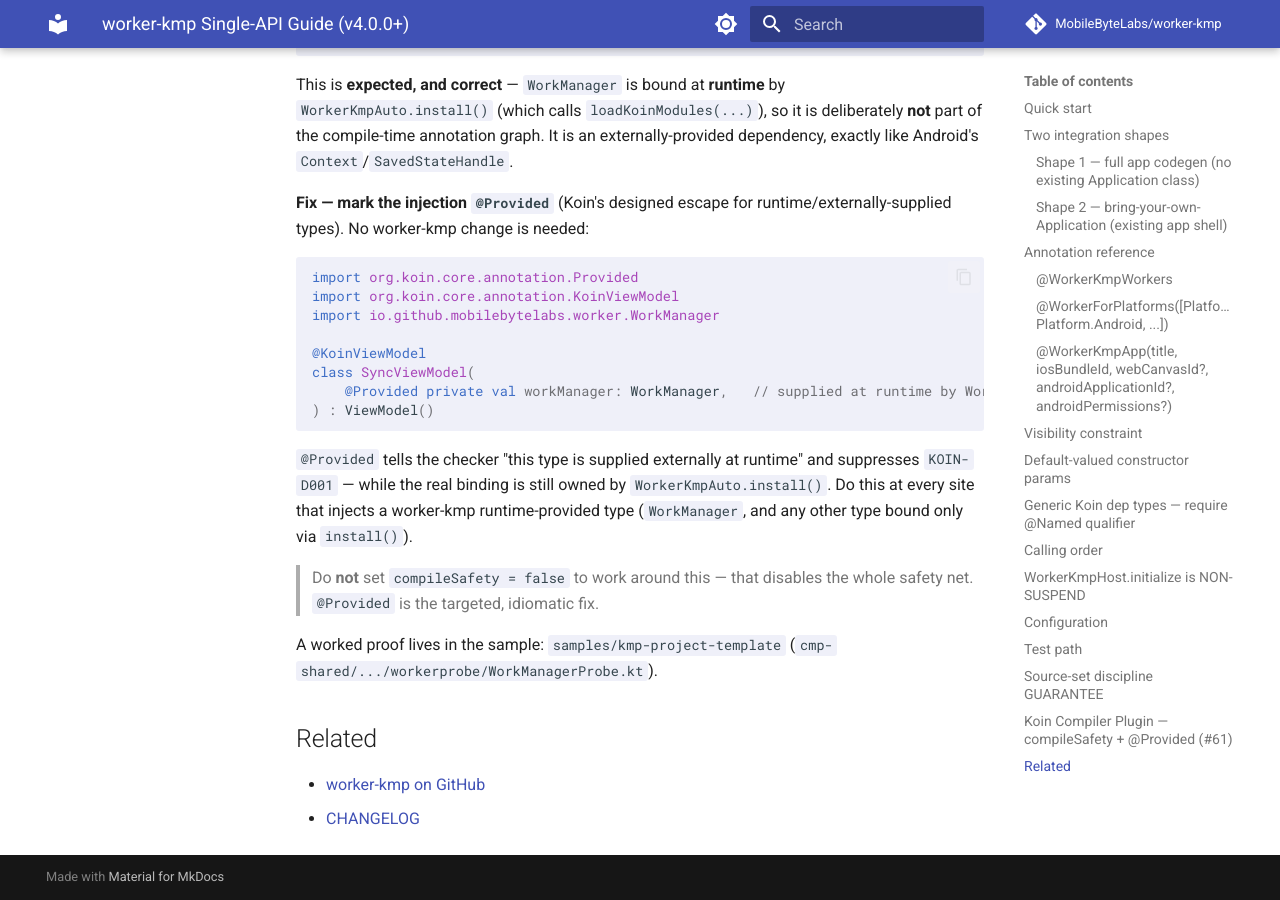
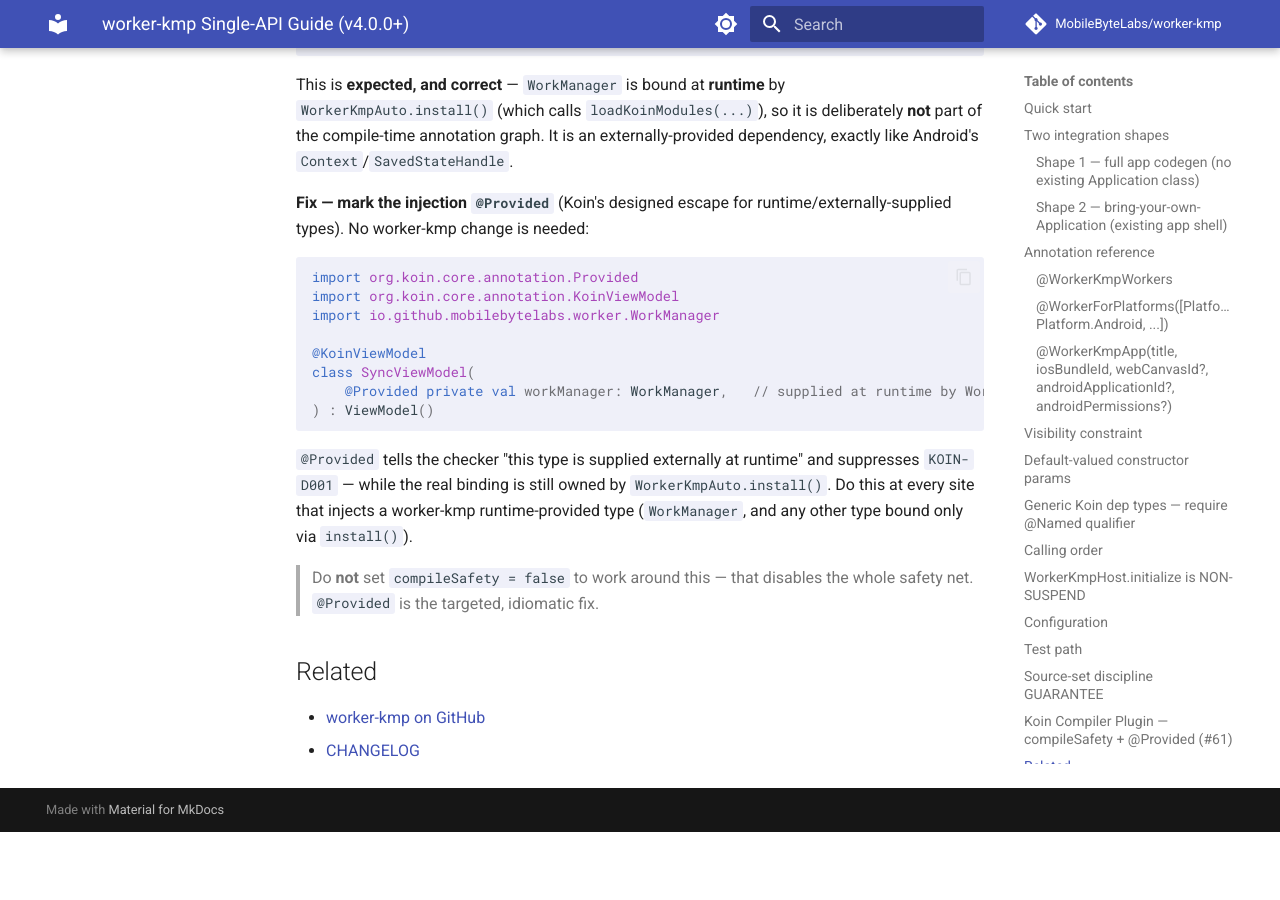
Before and after one commit to MobileByteLabs/worker-kmp, an MkDocs documentation site: the page built from docs/wiki/single-api-guide.md, in a window 1280 px wide and 900 px high, scrolled down 4941 px. Built offline with MkDocs 1.6.1 and Material for MkDocs 9.7.7, drawn with Linux system fonts in a browser that asks for light colours; comment, search, counter and statistics services are not loaded; after the commit the page ends 5773 px from its top, so only the background shows below that.

Commit message:
docs(koin): make #61 @Provided guidance self-contained (#64)
Drop the pointer to a sample proof file that isn't committed in the pinned
sample submodule — the inline @Provided code example in the guide is already
the complete, self-sufficient proof. Follow-up to #63.

Co-authored-by: Mobile Byte Labs <mobilebytelabs@gmail.com>
Co-authored-by: Claude Opus 4.8 (1M context) <noreply@anthropic.com>

```diff
--- a/docs/wiki/single-api-guide.md
+++ b/docs/wiki/single-api-guide.md
@@ -238,9 +238,6 @@ runtime-provided type (`WorkManager`, and any other type bound only via `install
 > Do **not** set `compileSafety = false` to work around this — that disables the
 > whole safety net. `@Provided` is the targeted, idiomatic fix.
 
-A worked proof lives in the sample: `samples/kmp-project-template`
-(`cmp-shared/.../workerprobe/WorkManagerProbe.kt`).
-
 ## Related
 
 - [worker-kmp on GitHub](https://github.com/MobileByteLabs/worker-kmp)
```
